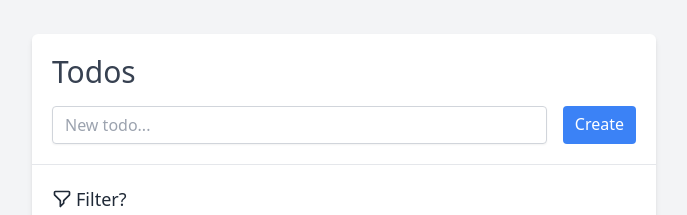
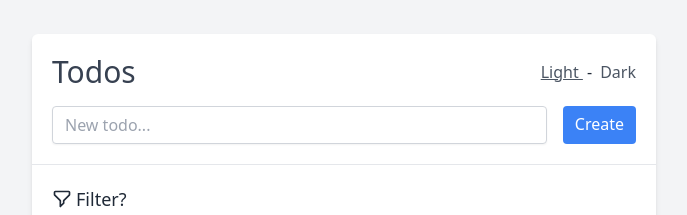
Before and after one commit to congnv0330/vue3-todo-practice, a Vue app: page / in a window 1280 px wide. Shown: the part 239-454 px from the top of the page, without its empty margins (296-983 px from the left). Built offline with nearby package versions, Linux system fonts and the light colour scheme.

Commit message:
Add dark theme

```diff
--- a/src/App.vue
+++ b/src/App.vue
@@ -1,6 +1,6 @@
 <template>
-  <div class="bg-gray-100 min-h-screen w-full p-4 flex">
-    <div class="bg-white overflow-hidden rounded-md shadow-md m-auto w-full md:w-2/3 lg:w-2/3 xl:w-1/2">
+  <div class="bg-gray-100 dark:bg-gray-600 min-h-screen w-full p-4 flex">
+    <div class="bg-white dark:bg-gray-800 overflow-hidden rounded-md shadow-md m-auto w-full md:w-2/3 lg:w-2/3 xl:w-1/2">
       <router-view />
     </div>
   </div>
--- a/src/components/VFilter.vue
+++ b/src/components/VFilter.vue
@@ -2,7 +2,7 @@
   <div class="p-4 md:p-5">
     <a
       href="javascript:void(0)"
-      class="hover:underline"
+      class="dark:text-white hover:underline"
       @click="isShow = !isShow"
     >
       <h5
@@ -24,16 +24,16 @@
       <div>
         <a
           href="javascript:void(0)"
-          class="text-gray-600 hover:underline"
+          class="text-gray-600 dark:text-white hover:underline"
           :class="{ 'underline': filter.sortDesc }"
           @click="filter.sortDesc = true"
         >
           Newest
         </a>
-        <span class="mx-1">-</span>
+        <span class="mx-1 dark:text-white">-</span>
         <a
           href="javascript:void(0)"
-          class="text-gray-600 hover:underline"
+          class="text-gray-600 dark:text-white hover:underline"
           :class="{ 'underline': !filter.sortDesc }"
           @click="filter.sortDesc = false"
         >
--- /dev/null
+++ b/src/components/VTheme.vue
@@ -0,0 +1,39 @@
+<template>
+  <div>
+    <a
+      href="javascript:void(0)"
+      class="text-gray-600 dark:text-white hover:underline"
+      :class="{ 'underline': !isDark }"
+      @click="setTheme('light')"
+    >
+      Light
+    </a>
+    <span class="mx-1 dark:text-white">-</span>
+    <a
+      href="javascript:void(0)"
+      class="text-gray-600 dark:text-white hover:underline"
+      :class="{ 'underline': isDark }"
+      @click="setTheme('dark')"
+    >
+      Dark
+    </a>
+  </div>
+</template>
+
+<script lang="ts">
+import { computed, defineComponent } from 'vue'
+import { useTheme } from '@/uses'
+
+export default defineComponent({
+  setup () {
+    const { currentTheme, setTheme } = useTheme()
+
+    const isDark = computed(() => currentTheme.value === 'dark')
+
+    return {
+      isDark,
+      setTheme
+    }
+  },
+})
+</script>
--- a/src/components/VTodo.vue
+++ b/src/components/VTodo.vue
@@ -1,5 +1,5 @@
 <template>
-  <div class="px-4 md:px-5 py-4 bg-white hover:bg-gray-100">
+  <div class="px-4 md:px-5 py-4 hover:bg-gray-100 dark:hover:bg-gray-700">
     <form
       v-if="isEdit"
       method="POST"
@@ -45,14 +45,14 @@
             class="inline-block h-4 w-4 rounded mr-4"
             @change="checkTodo"
           >
-          <span :class="{ 'line-through': todo.isCheck }">
+          <span class="dark:text-white" :class="{ 'line-through': todo.isCheck }">
             {{ todo.content }}
           </span>
         </label>
       </div>
       <div class="flex justify-end items-center ">
         <button
-          class="flex items-center justify-center appearance-none focus:outline-none active:opacity-60 text-gray-700 rounded-[50%] hover:text-green-500 transition mr-4 md:mr-2"
+          class="flex items-center justify-center appearance-none focus:outline-none active:opacity-60 text-gray-700 dark:text-white rounded-[50%] hover:text-green-500 dark:hover:text-green-500 transition mr-4 md:mr-2"
           @click="isEdit = true"
         >
           <svg xmlns="http://www.w3.org/2000/svg" class="h-5 w-5" fill="none" viewBox="0 0 24 24" stroke="currentColor">
@@ -61,7 +61,7 @@
           <span class="md:hidden ml-1">Edit</span>
         </button>
         <button
-          class="flex items-center justify-center appearance-none focus:outline-none active:opacity-60 text-gray-700 rounded-[50%] hover:text-red-500 transition"
+          class="flex items-center justify-center appearance-none focus:outline-none active:opacity-60 text-gray-700 dark:text-white rounded-[50%] hover:text-red-500 dark:hover:text-red-500 transition"
           @click="deleteTodo"
         >
           <svg xmlns="http://www.w3.org/2000/svg" class="h-5 w-5" fill="none" viewBox="0 0 24 24" stroke="currentColor">
--- a/src/components/VTodos.vue
+++ b/src/components/VTodos.vue
@@ -1,5 +1,5 @@
 <template>
-  <div class="divide-y divide-gray-200">
+  <div class="divide-y divide-gray-200 dark:divide-gray-700">
     <div
       v-show="todos.length === 0"
       class="px-4 md:px-5 py-4 bg-white"
--- a/src/pages/Home.vue
+++ b/src/pages/Home.vue
@@ -1,8 +1,11 @@
 <template>
-  <div class="p-4 md:p-5 border-b border-gray-200">
-    <h2 class="text-gray-700 mb-4">
-      Todos
-    </h2>
+  <div class="p-4 md:p-5 border-b border-gray-200 dark:border-gray-700">
+    <div class="flex justify-between items-center mb-4">
+      <h2 class="text-gray-700 dark:text-white">
+        Todos
+      </h2>
+      <v-theme />
+    </div>
     <v-create-todo
       @newTodo="createTodo"
     />
@@ -19,6 +22,7 @@
 
 <script lang="ts">
 import { ref, defineComponent, reactive } from 'vue'
+import VTheme from '@/components/VTheme.vue'
 import VTodos from '@/components/VTodos.vue'
 import VCreateTodo from '@/components/VCreateTodo.vue'
 import VFilter from '@/components/VFilter.vue'
@@ -28,6 +32,7 @@ import { Todo, TodoFilter } from '@/types/todo'
 export default defineComponent({
   name: 'HomePage',
   components: {
+    VTheme,
     VTodos,
     VCreateTodo,
     VFilter
--- /dev/null
+++ b/src/types/theme.ts
@@ -0,0 +1,3 @@
+type Theme = 'light' | 'dark'
+
+export default Theme
--- /dev/null
+++ b/src/uses/index.ts
@@ -0,0 +1,5 @@
+import useTheme from './theme'
+
+export {
+  useTheme
+}
--- /dev/null
+++ b/src/uses/theme.ts
@@ -0,0 +1,36 @@
+import { ref, watch } from 'vue'
+import Theme from '@/types/theme'
+
+const useTheme = () => {
+  let localTheme: Theme = 'light'
+
+  if (
+    localStorage.theme === 'dark'
+    || (!('theme' in localStorage) && window.matchMedia('(prefers-color-scheme: dark)').matches)
+  ) {
+    localTheme = 'dark'
+  }
+
+  const currentTheme = ref<Theme>(localTheme)
+
+  const setTheme = (theme: Theme) => {
+    currentTheme.value = theme
+  }
+
+  watch(currentTheme, (value) => {
+    localStorage.theme = value
+
+    if (value === 'dark') {
+      document.documentElement.classList.add('dark')
+    } else {
+      document.documentElement.classList.remove('dark')
+    }
+  }, { immediate: true })
+
+  return {
+    currentTheme,
+    setTheme
+  }
+}
+
+export default useTheme
--- a/tailwind.config.js
+++ b/tailwind.config.js
@@ -1,7 +1,7 @@
 module.exports = {
   mode: 'jit',
   purge: ['./index.html', './src/**/*.{vue,js,ts,jsx,tsx}'],
-  darkMode: false, // or 'media' or 'class'
+  darkMode: 'class',
   theme: {
     extend: {},
   },
```
